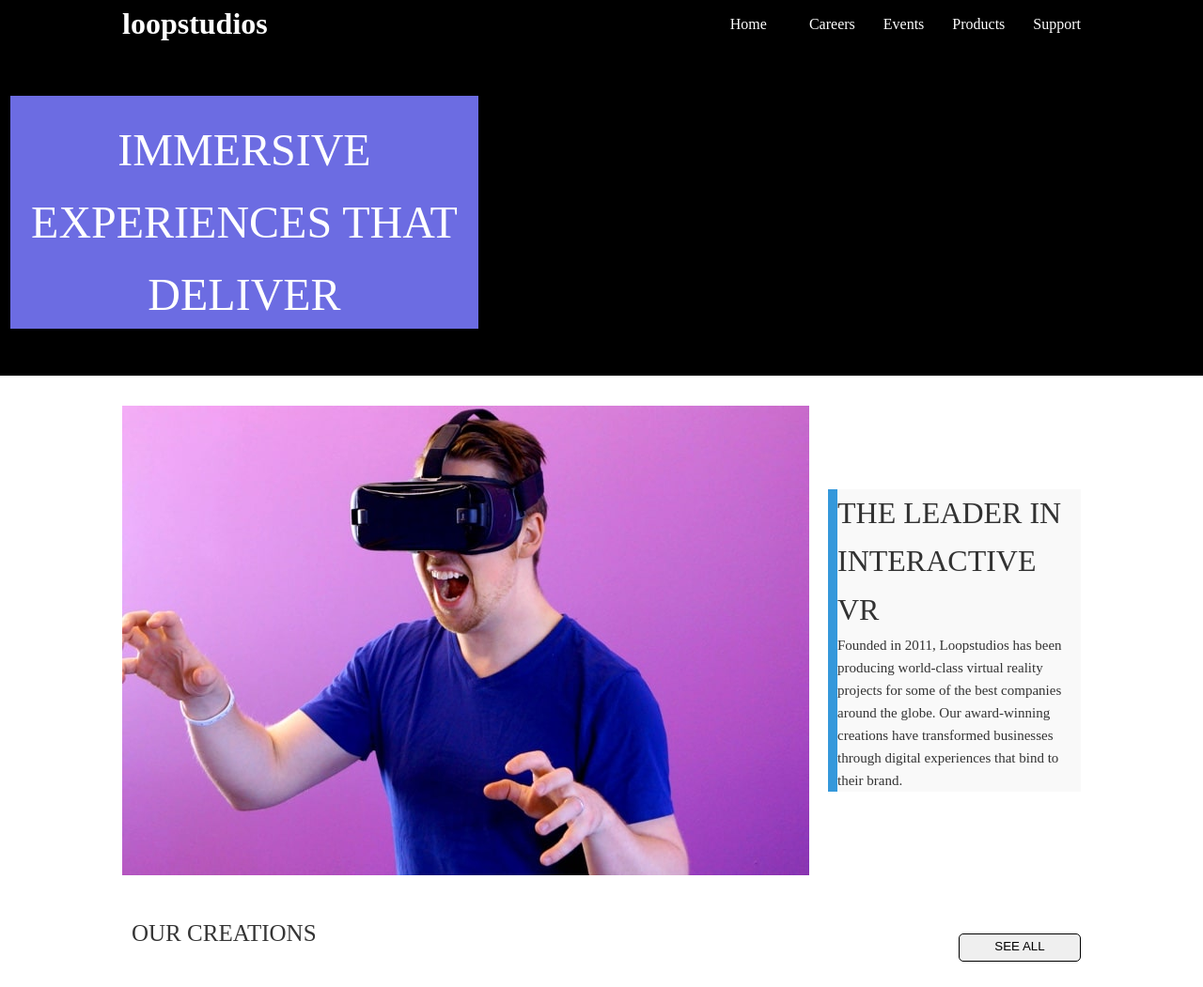
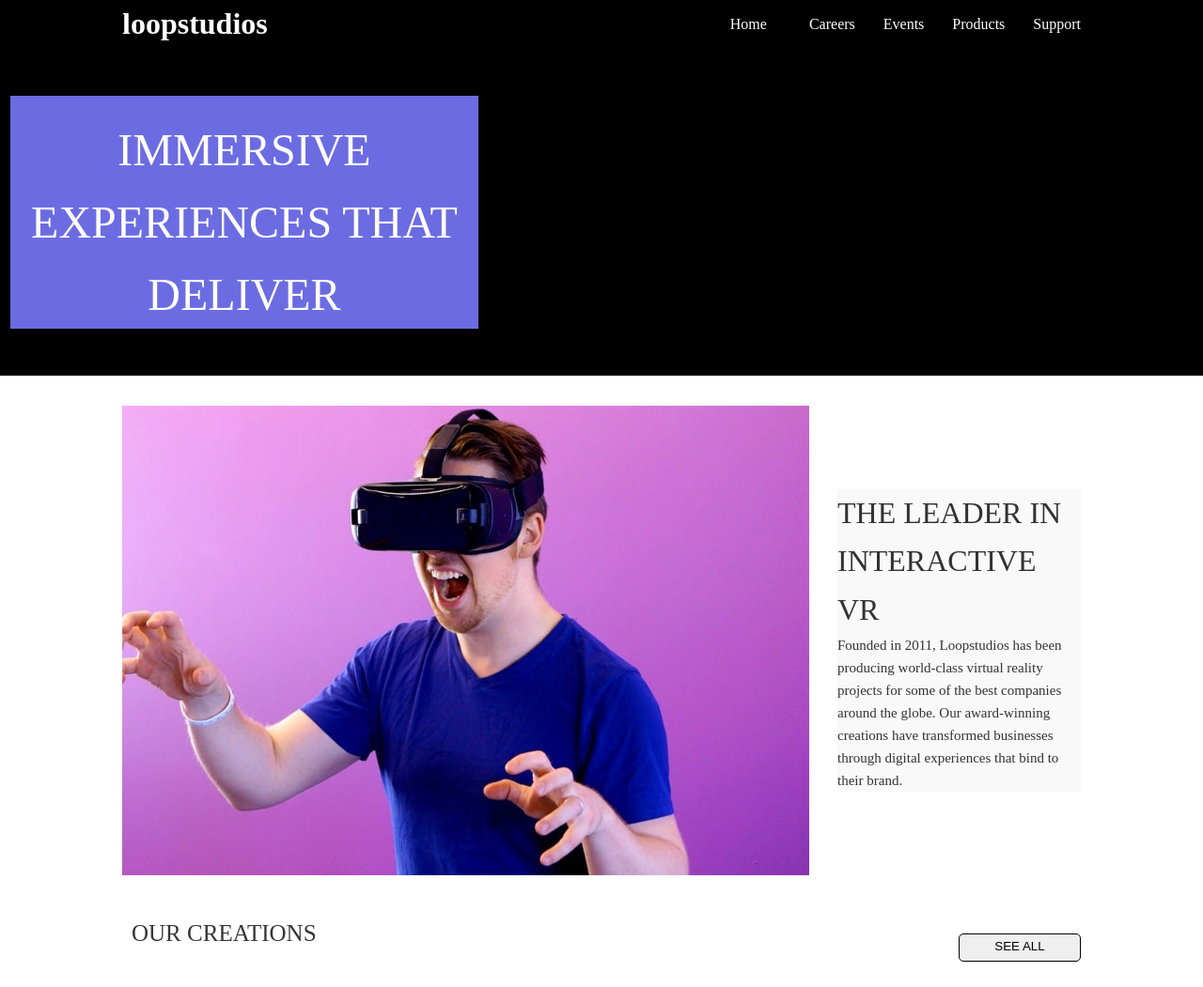
Before and after one commit to MercyThairu/Loop-Studios, a plain HTML site: page index.html in a window 1280 px wide. Shown: the top 1051 px of the page at 94% size. Drawn offline with Linux system fonts and the light colour scheme.

Commit message:
border in vr

```diff
--- a/css/style.css
+++ b/css/style.css
@@ -84,7 +84,7 @@ a{
 .vr .grid .content{
     padding:0;
     background-color: #f9f9f9;
-    border-left: 10px solid #3498db;
+    border-left: 10px solid #fff;
 }
 
 .vr .grid h2{
```
